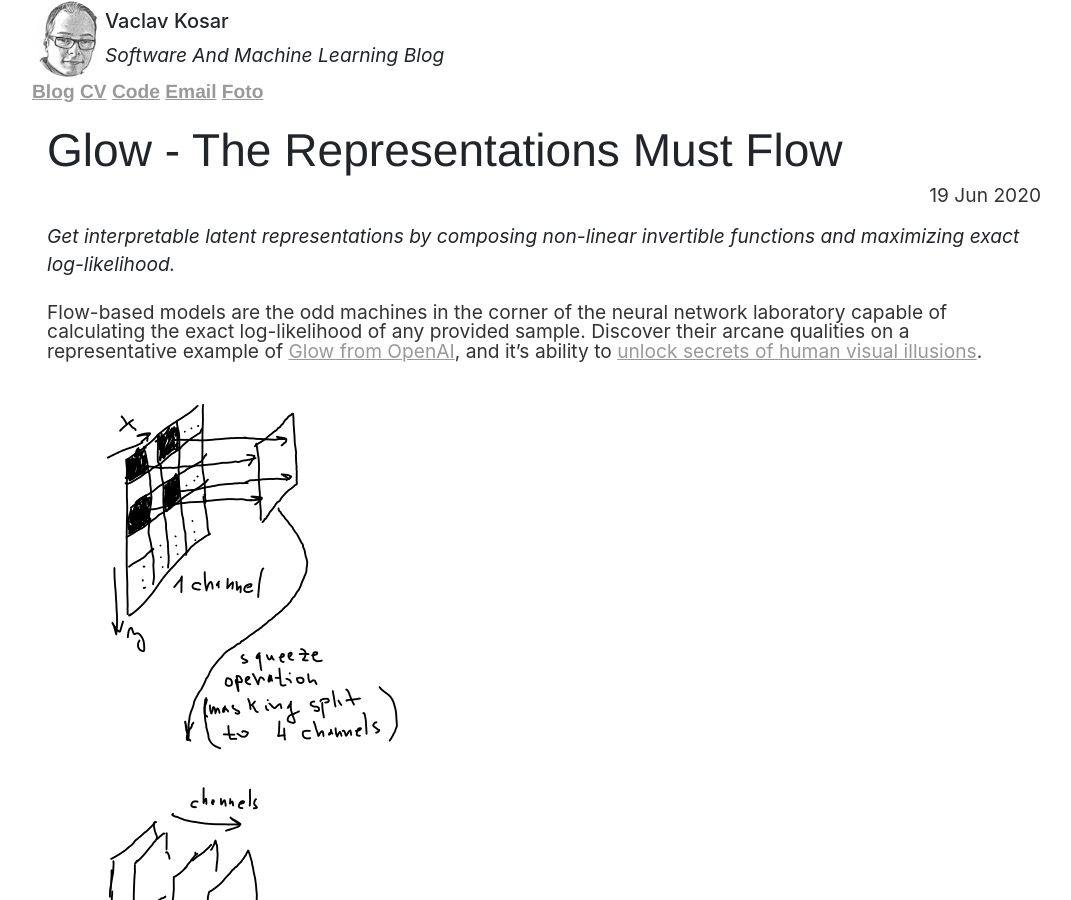
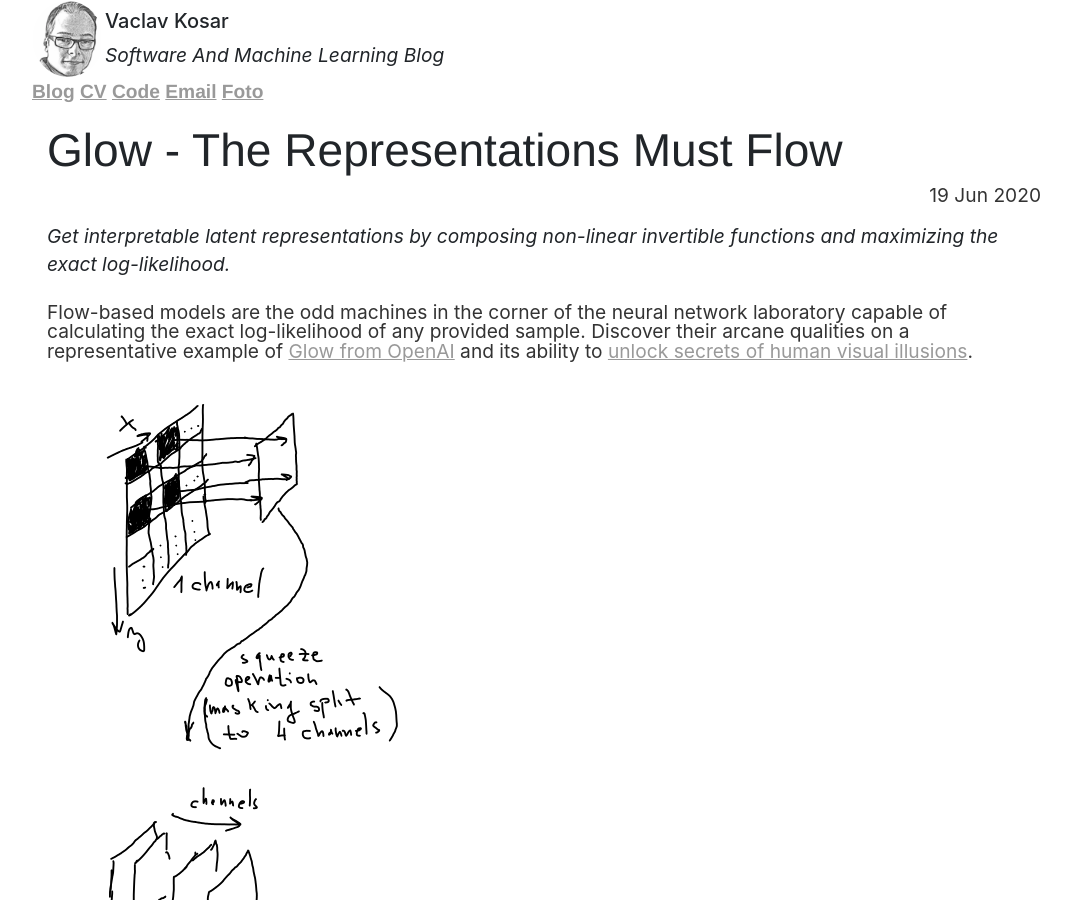
Before and after one commit to vackosar/vackosar.github.io, a Jekyll site: the page built from _posts/2020-06-19-glow-the-representations-must-flow.md, in a window 1280 px wide and 900 px high. Shown: the whole window, without its empty margins (96-1167 px from the left). Built offline with Jekyll 4.4.1, drawn with Linux system fonts in a browser that asks for light colours; nearby versions of some CDN libraries; library files that are not in the unit come from our copies; comment, search, counter and statistics services are not loaded.

Commit message:
flow-based model

```diff
--- a/_posts/2020-06-19-glow-the-representations-must-flow.md
+++ b/_posts/2020-06-19-glow-the-representations-must-flow.md
@@ -3,7 +3,7 @@ layout: post
 title: "Glow - The Representations Must Flow"
 date: 2020-06-19
 categories: ML
-description: Get interpretable latent representations by composing non-linear invertible functions and maximizing exact log-likelihood.
+description: Get interpretable latent representations by composing non-linear invertible functions and maximizing the exact log-likelihood.
 image: https://raw.githubusercontent.com/vackosar/vackosar.github.io/master/images/glow-drawing.png
 permalink: /:categories/:title
 ---
@@ -12,7 +12,7 @@ permalink: /:categories/:title
 <script id="MathJax-script" async src="https://cdn.jsdelivr.net/npm/mathjax@3/es5/tex-mml-chtml.js"></script>
 
 Flow-based models are the odd machines in the corner of the neural network laboratory capable of calculating the exact log-likelihood of any provided sample.
-Discover their arcane qualities on a representative example of [Glow from OpenAI](https://d4mucfpksywv.cloudfront.net/research-covers/glow/paper/glow.pdf), and it's ability to [unlock secrets of human visual illusions](https://arxiv.org/pdf/2005.08772v1.pdf).
+Discover their arcane qualities on a representative example of [Glow from OpenAI](https://d4mucfpksywv.cloudfront.net/research-covers/glow/paper/glow.pdf) and its ability to [unlock secrets of human visual illusions](https://arxiv.org/pdf/2005.08772v1.pdf).
 
 
 <figure class="figure">
```
